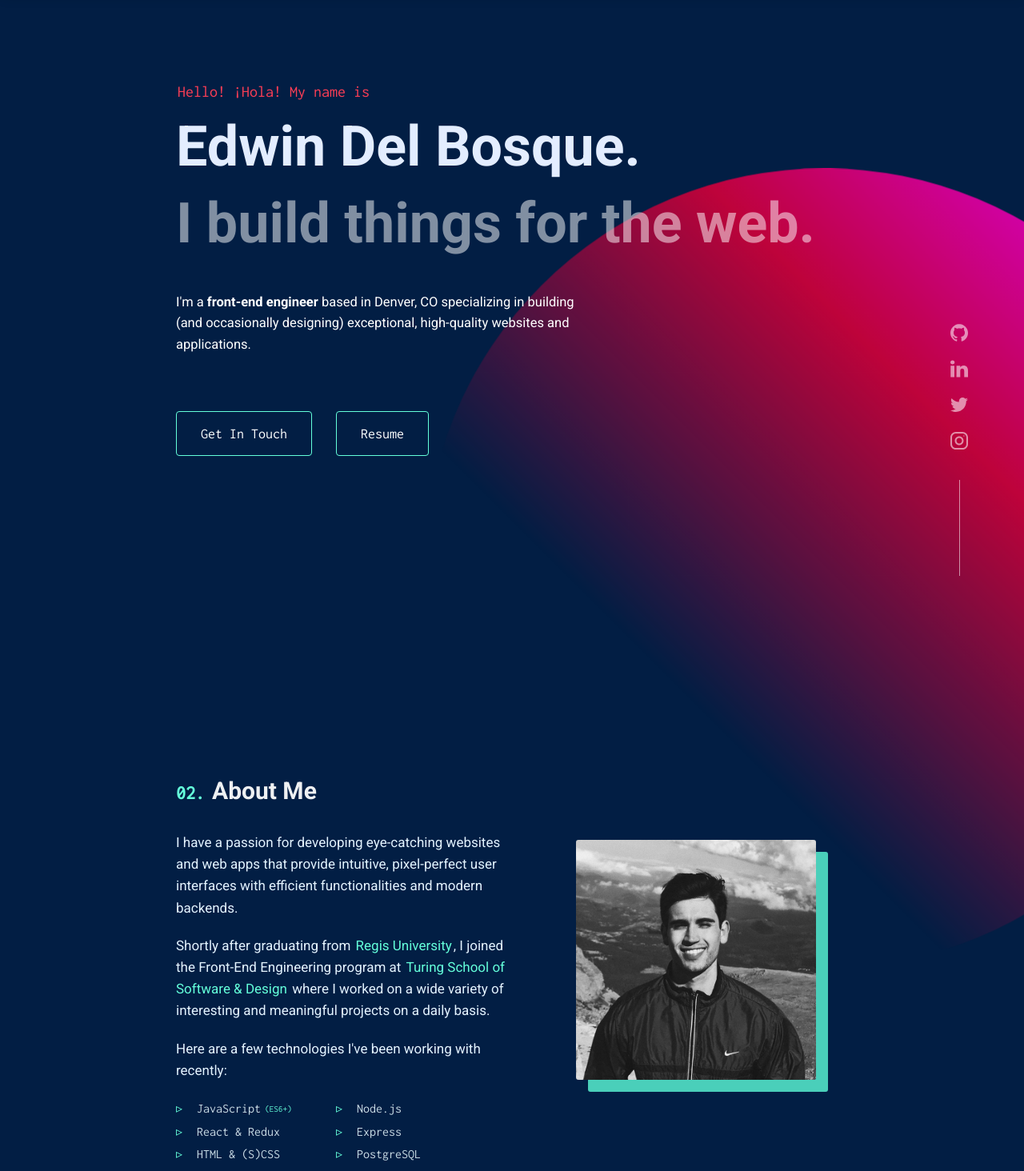
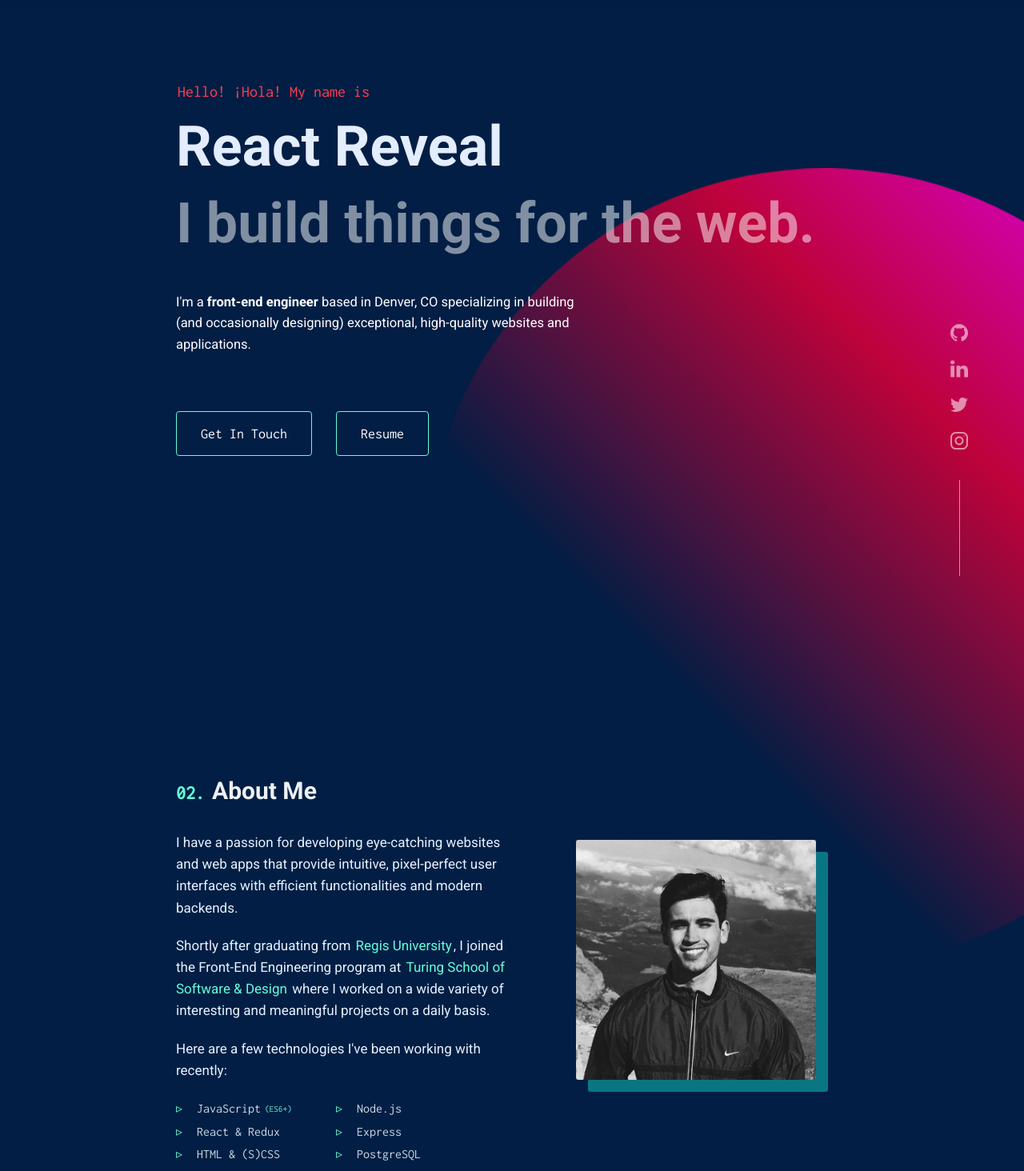
Before and after one commit to royamoussapour/portfolio, a React (Create React App) app: page / in a window 1280 px wide. Shown: the part 80-1544 px from the top of the page at 80% size. Built offline with nearby package versions, Linux system fonts and the light colour scheme.

Commit message:
Add animations as user scrolls with react-reveal

```diff
--- a/package.json
+++ b/package.json
@@ -9,6 +9,7 @@
 		"react": "^16.12.0",
 		"react-dom": "^16.12.0",
 		"react-headroom": "^3.0.0",
+		"react-reveal": "^1.2.2",
 		"react-scripts": "3.2.0",
 		"react-scroll": "^1.7.14"
 	},
--- a/src/components/AboutMe/AboutMe.js
+++ b/src/components/AboutMe/AboutMe.js
@@ -1,19 +1,23 @@
 import React from 'react';
 import './AboutMe.scss';
 import headshot from '../../assets/headshot.jpg';
+import Fade from 'react-reveal/Fade';
 
 const AboutMe = () => {
 	return (
 		<main className='AboutMe' name='AboutMe'>
+			<Fade bottom cascade>
+				<Fade bottom>
 					<h2>
 						<span>02. </span>About Me
 					</h2>
+				</Fade>
 				<section className='about-box'>
 					<section className='about-description'>
 						<p>
 							I have a passion for developing eye-catching websites and web apps
-						that provide intuitive, pixel-perfect user interfaces with efficient
-						functionalities and modern backends.
+							that provide intuitive, pixel-perfect user interfaces with
+							efficient functionalities and modern backends.
 						</p>
 						<p>
 							Shortly after graduating from{' '}
@@ -71,6 +75,7 @@ const AboutMe = () => {
 						<img src={headshot} alt='Headshot of Edwin' />
 					</section>
 				</section>
+			</Fade>
 		</main>
 	);
 };
--- a/src/components/App/App.js
+++ b/src/components/App/App.js
@@ -1,5 +1,6 @@
 import React from 'react';
 import './App.scss';
+import Fade from 'react-reveal/Fade';
 import NavigationBar from '../NavigationBar/NavigationBar';
 import AboutMe from '../AboutMe/AboutMe';
 import Socials from '../Socials/Socials';
@@ -12,9 +13,10 @@ const App = () => {
 		<>
 			<main name='Home'>
 				<NavigationBar />
+				<Fade bottom cascade>
 					<section className='title-section'>
 						<p className='introduction'>Hello! ¡Hola! My name is</p>
-					<h1>Edwin Del Bosque.</h1>
+						<h1>React Reveal</h1>
 						<h1 className='sub-header-title'>I build things for the web.</h1>
 						<p className='description-title'>
 							I'm a{' '}
@@ -37,6 +39,7 @@ const App = () => {
 							</a>
 						</div>
 					</section>
+				</Fade>
 				<div className='orb'></div>
 			</main>
 			<AboutMe />
--- a/src/components/Contact/Contact.js
+++ b/src/components/Contact/Contact.js
@@ -1,8 +1,10 @@
 import React from 'react';
 import './Contact.scss';
+import Fade from 'react-reveal/Fade';
 
 const Contact = () => {
 	return (
+		<Fade bottom cascade>
 			<main className='Contact' name='Contact'>
 				<h2>
 					<span>04. Let's Make Magic!</span>Get In Touch
@@ -30,6 +32,7 @@ const Contact = () => {
 					</svg>
 				</a>
 			</main>
+		</Fade>
 	);
 };
 
--- a/src/components/ProjectCard/ProjectCard.js
+++ b/src/components/ProjectCard/ProjectCard.js
@@ -1,5 +1,6 @@
 import React from 'react';
 import './ProjectCard.scss';
+import Fade from 'react-reveal/Fade';
 
 const ProjectCard = project => {
 	const {
@@ -12,6 +13,7 @@ const ProjectCard = project => {
 		image
 	} = project;
 	return (
+		<Fade>
 			<div className='ProjectCard'>
 				<a href={deployLink} target='_blank' rel='noopener noreferrer'>
 					<img src={image} alt={`Screenshot of ${title}`} />
@@ -64,6 +66,7 @@ const ProjectCard = project => {
 					</div>
 				</section>
 			</div>
+		</Fade>
 	);
 };
 
--- a/src/components/ProjectCard/ProjectCard.scss
+++ b/src/components/ProjectCard/ProjectCard.scss
@@ -8,8 +8,6 @@
 	justify-content: space-between;
 	background: #2d344157;
 	box-shadow: 0 2px 15px rgba(0, 0, 0, 0.24);
-	backdrop-filter: blur(3px);
-	-webkit-backdrop-filter: blur(3px);
 	transition: 0.3s ease-in-out;
 
 	a {
--- a/src/components/Projects/Projects.js
+++ b/src/components/Projects/Projects.js
@@ -1,5 +1,6 @@
 import React from 'react';
 import './Projects.scss';
+import Fade from 'react-reveal/Fade';
 import projects from '../../data/projects';
 import ProjectCard from '../ProjectCard/ProjectCard';
 
@@ -10,9 +11,11 @@ const Projects = () => {
 
 	return (
 		<main className='Projects'>
-			<h2>
-				<span>03. </span>Some Things I've Built
-			</h2>
+			<Fade bottom>
+				<h2>
+					<span>03. </span>Some Things I've Built
+				</h2>
+			</Fade>
 			<section className='projects-container'>{cards}</section>
 		</main>
 	);
--- a/src/components/Socials/Socials.js
+++ b/src/components/Socials/Socials.js
@@ -1,8 +1,10 @@
 import React from 'react';
 import './Socials.scss';
+import Fade from 'react-reveal/Fade';
 
 const Socials = () => {
 	return (
+		<Fade bottom cascade>
 			<div className='Socials'>
 				<a
 					href='https://github.com/edwindelbosque'
@@ -68,6 +70,7 @@ const Socials = () => {
 				</a>
 				<div className='stripe'></div>
 			</div>
+		</Fade>
 	);
 };
 
```
Also changed, not shown: 1 other file (tests, documents, lock files or other folders). Lines whose indentation alone changed are shown as unchanged.
